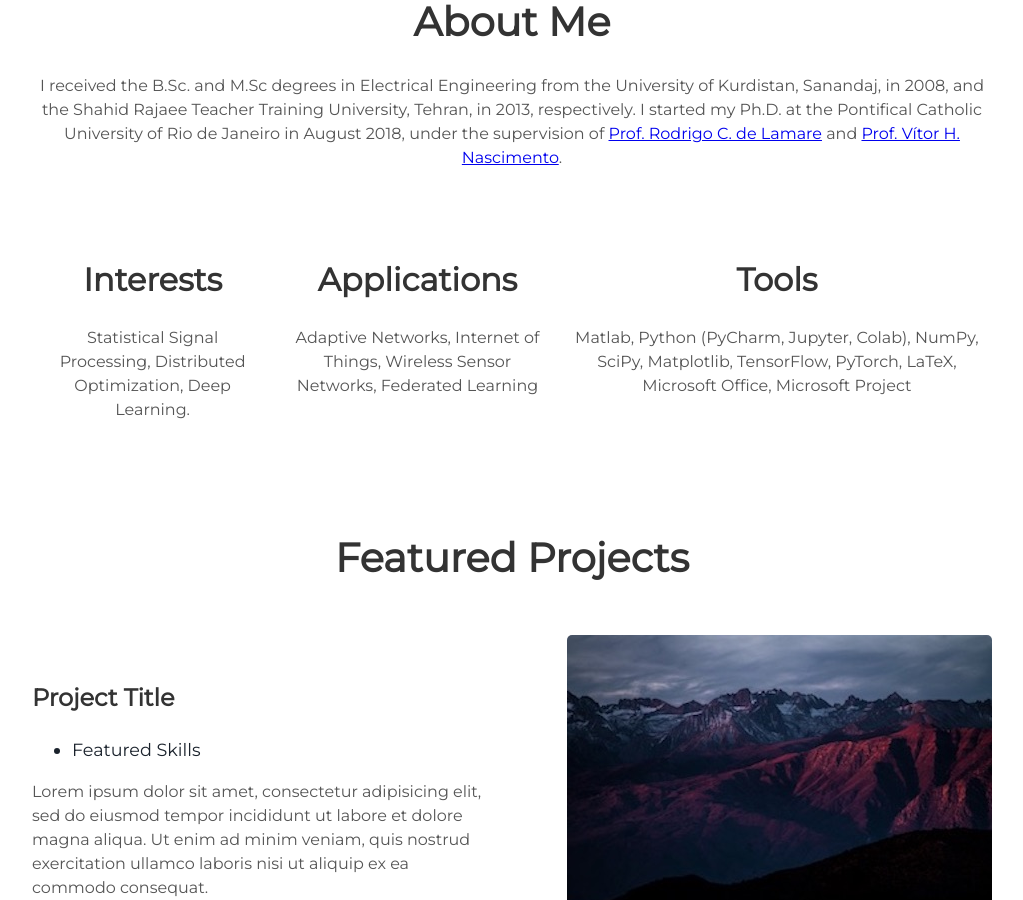
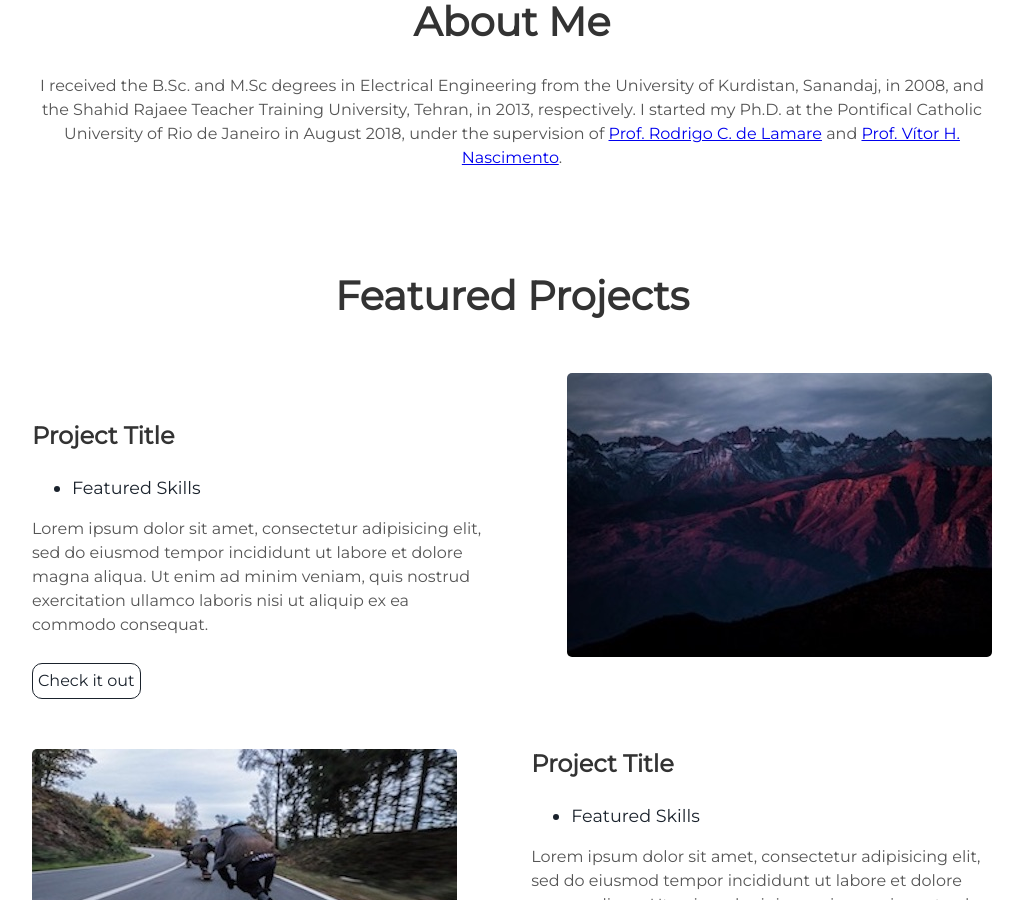
Before and after one commit to AlirezaDanaee/AlirezaDanaee.github.io, a Jekyll site: the page built from index.html, in a window 1280 px wide and 900 px high, scrolled down 983 px. Shown: the whole window, without its empty margins (128-1151 px from the left). Built offline with Jekyll 4.4.1, drawn with Linux system fonts in a browser that asks for light colours.

Commit message:
Update about.html

```diff
--- a/_includes/about.html
+++ b/_includes/about.html
@@ -1,20 +1,3 @@
- <div class="user-details">
+<div class="user-details">
   <h1> About Me </h1>
   <p> {{site.user_description}} </p>
-</div>
-  <div class="user">
-    <div class="tech">
-      <h2>Interests</h2>
-      <p>Statistical Signal Processing,
-       Distributed Optimization,
-       Deep Learning.</p>
-    </div>
-    <div class="tech">
-      <h2>Applications</h2>
-      <p>Adaptive Networks, Internet of Things, Wireless Sensor Networks, Federated Learning </p>
-    </div>
-    <div class="tech">
-      <h2>Tools</h2>
-      <p>Matlab, Python (PyCharm, Jupyter, Colab), NumPy, SciPy, Matplotlib, TensorFlow, PyTorch, LaTeX, Microsoft Office, Microsoft Project</p>
-    </div>
-</div>
```
